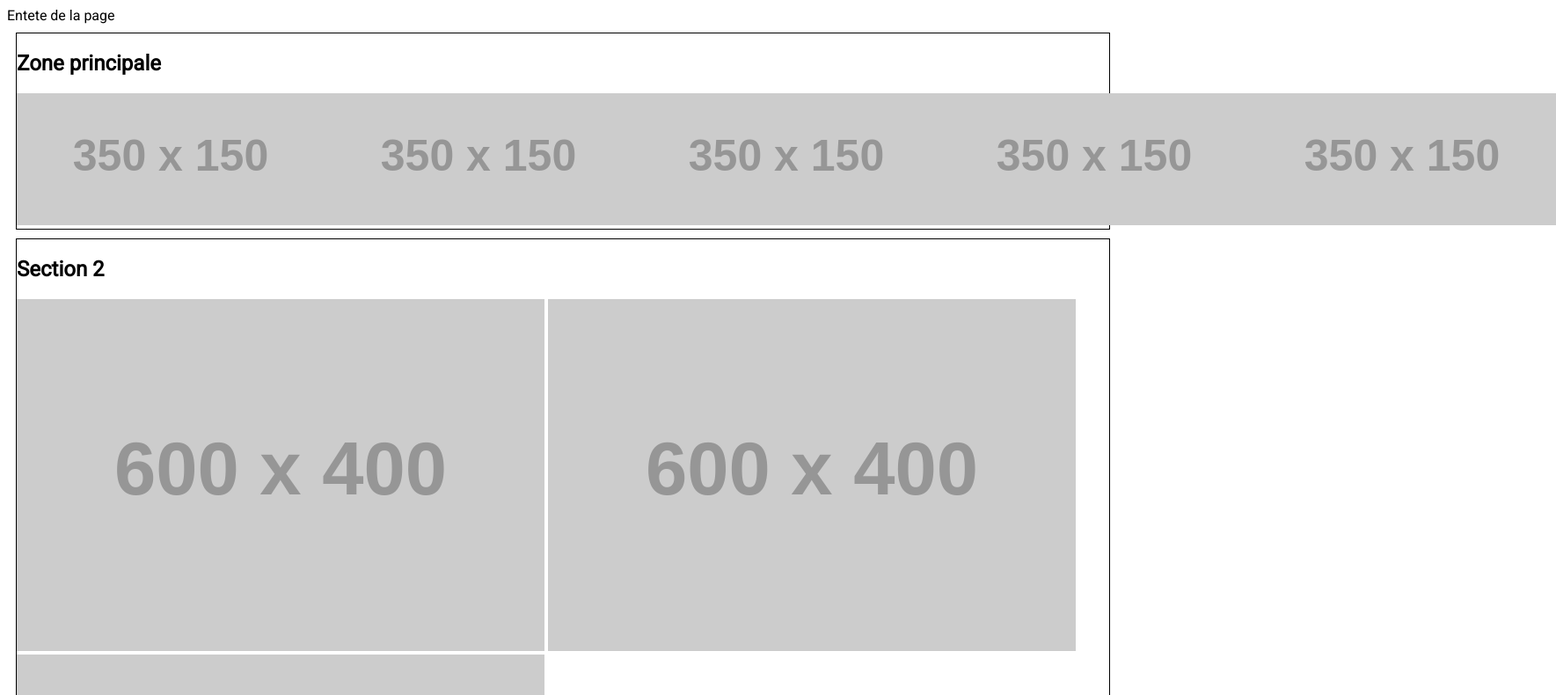
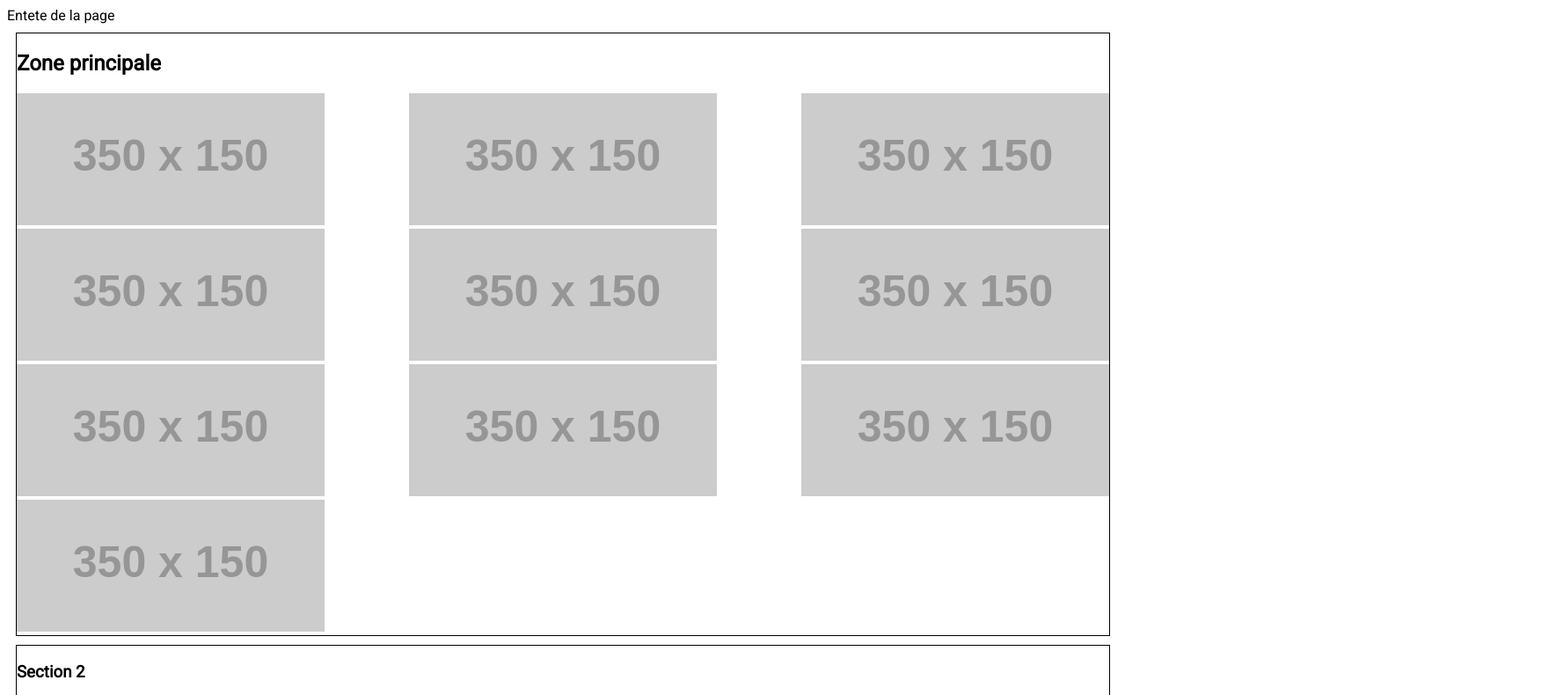
Before and after one commit to TchunChao/veille-node-2, a plain HTML site: page index.html in a window 1280 px wide. Shown: the top 790 px of the page at 88% size, 1769 px wide, since content can reach past the window. Drawn offline with Linux system fonts and the light colour scheme; placeholder pictures from the web are drawn by us.

Commit message:
Définition de quelques styles flexbox

```diff
--- a/css/style.css
+++ b/css/style.css
@@ -11,4 +11,5 @@ div {
 	display: flex;
 	flex-direction: row;
 	justify-content: space-between;
+	flex-wrap: wrap;
 }
--- a/index.html
+++ b/index.html
@@ -11,8 +11,13 @@
 
 	<main>
 		<section>
-			<h1>Zone principale</h1>
-			<div>
+			<h2>Zone principale</h2>
+			<div id="div1">
+				<a href="https://placeholder.com"><img src="http://via.placeholder.com/350x150"></a>
+				<a href="https://placeholder.com"><img src="http://via.placeholder.com/350x150"></a>
+				<a href="https://placeholder.com"><img src="http://via.placeholder.com/350x150"></a>
+				<a href="https://placeholder.com"><img src="http://via.placeholder.com/350x150"></a>
+				<a href="https://placeholder.com"><img src="http://via.placeholder.com/350x150"></a>
 				<a href="https://placeholder.com"><img src="http://via.placeholder.com/350x150"></a>
 				<a href="https://placeholder.com"><img src="http://via.placeholder.com/350x150"></a>
 				<a href="https://placeholder.com"><img src="http://via.placeholder.com/350x150"></a>
@@ -21,19 +26,25 @@
 			</div>
 		</section>
 		<section>
-			<h2>Section 2</h2>
+			<h3>Section 2</h3>
+			<div id="div2">
 				<a href="https://placeholder.com"><img src="http://via.placeholder.com/600x400"></a>
 				<a href="https://placeholder.com"><img src="http://via.placeholder.com/600x400"></a>
 				<a href="https://placeholder.com"><img src="http://via.placeholder.com/600x400"></a>
+			</div>
+
 		</section>
 		<section>
-			<h2>Section 3</h2>
+			<h3>Section 3</h3>
+			<div id="div3">
 				<a href="https://placeholder.com"><img src="http://via.placeholder.com/200x200"></a>
 				<a href="https://placeholder.com"><img src="http://via.placeholder.com/200x200"></a>
 				<a href="https://placeholder.com"><img src="http://via.placeholder.com/200x200"></a>
 				<a href="https://placeholder.com"><img src="http://via.placeholder.com/200x200"></a>
 				<a href="https://placeholder.com"><img src="http://via.placeholder.com/200x200"></a>
 				<a href="https://placeholder.com"><img src="http://via.placeholder.com/200x200"></a>
+			</div>
+
 		</section>
 	</main>
 
```
Lines whose indentation alone changed are shown as unchanged.
